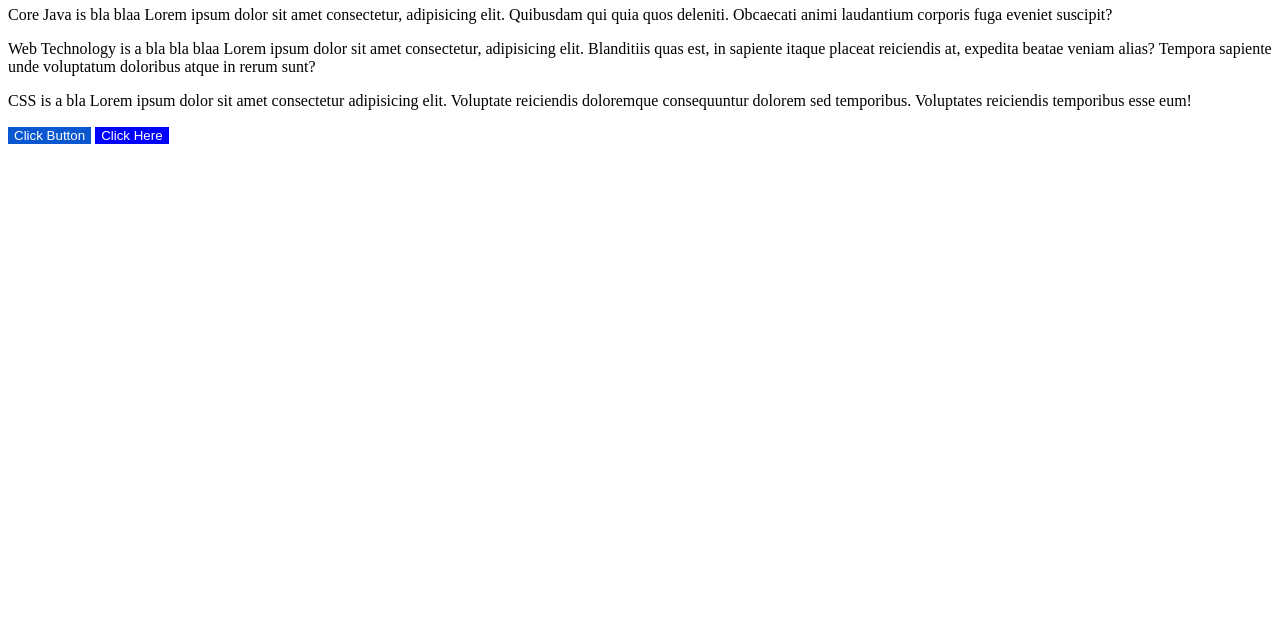
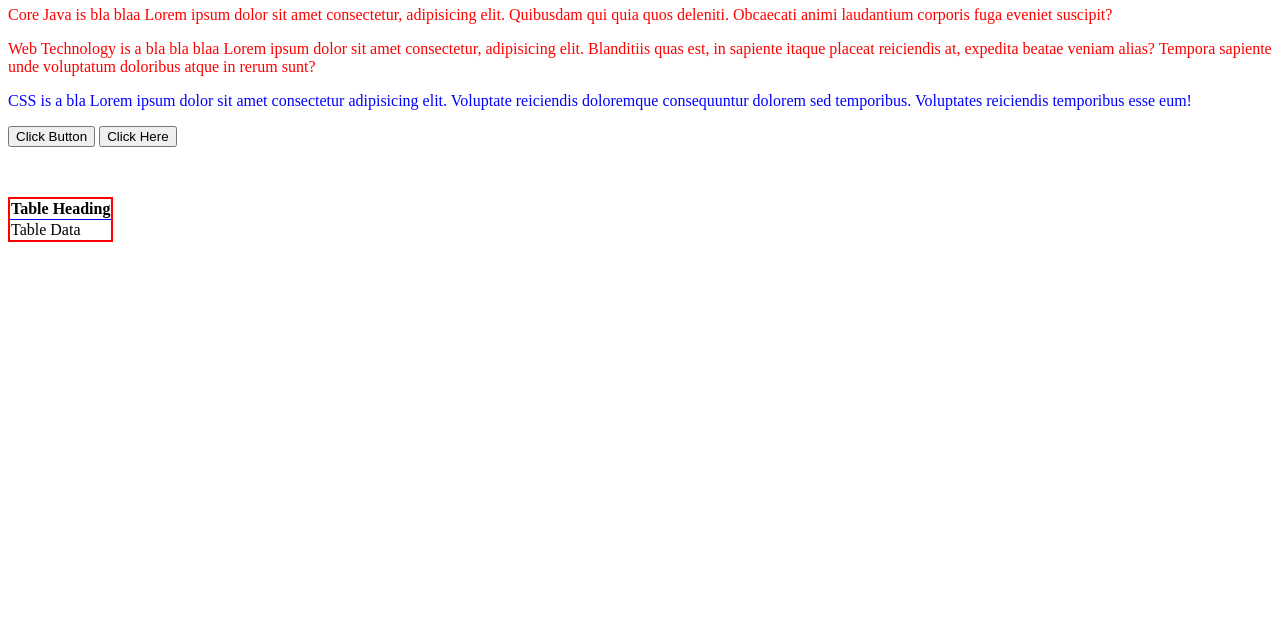
Before and after one commit to mofq786/Web_Technologies, a plain HTML site: page css/selectors/SimpleSelectors.html in a window 1280 px wide. Shown: the part 158-800 px from the top of the page. Drawn offline with Linux system fonts and the light colour scheme.

Commit message:
Added CSS Files on Selectors

```diff
--- /dev/null
+++ b/css/google_logo/GoogleLogo.css
@@ -0,0 +1,22 @@
+*{
+    font-size:65px;
+}
+
+div{
+    float: left;
+}
+.text_royal{
+    color: royalblue;
+}
+.text_red{
+    color: red;
+}
+#text_orange{
+    color: orange;
+}
+#text_green{
+    color: green;
+}
+main{
+    width: fit-content;
+}
--- a/css/selectors/SimpleSelectors.css
+++ b/css/selectors/SimpleSelectors.css
@@ -16,7 +16,7 @@ p{
     background-color: black;
 } */
 
-#core_java{
+/* #core_java{
     color: red;
 }
 #web_technology{
@@ -31,4 +31,23 @@ p{
     color: white;
     background-color: blue;
     border: none;
+} */
+
+.text_red{
+    color: red;
 }
+.text_blue{
+    color: blue;
+}
+
+.table_border{
+    border: 2px solid red;
+    border-collapse: collapse;
+}
+
+th,td{
+    border: 1px solid blue;
+}
+div{
+    height: 50px;
+}
--- a/css/selectors/SimpleSelectors.html
+++ b/css/selectors/SimpleSelectors.html
@@ -13,17 +13,30 @@
     <h1 id="core_java">Core Java</h1>
     <h1 id="web_technology">Web Technology</h1>
 
-    <p>
+    <p class="text_red">
         Core Java is bla blaa Lorem ipsum dolor sit amet consectetur, adipisicing elit. Quibusdam qui quia quos deleniti. Obcaecati animi laudantium corporis fuga eveniet suscipit?
     </p>
-    <p>
+    <p class="text_red">
         Web Technology is a bla bla blaa Lorem ipsum dolor sit amet consectetur, adipisicing elit. Blanditiis quas est, in sapiente itaque placeat reiciendis at, expedita beatae veniam alias? Tempora sapiente unde voluptatum doloribus atque in rerum sunt?
     </p>
-    <p>
+    <p class="text_blue">
         CSS is a bla Lorem ipsum dolor sit amet consectetur adipisicing elit. Voluptate reiciendis doloremque consequuntur dolorem sed temporibus. Voluptates reiciendis temporibus esse eum!
     </p>
     <input type="button" value="Click Button" id="click_button">
     <input type="button" value="Click Here" id="click_here">
 
+    <div>
+
+    </div>
+
+    <table class="table_border">
+        <tr>
+            <th>Table Heading</th>
+        </tr>
+        <tr>
+            <td>Table Data</td>
+        </tr>
+    </table>
+
 </body>
 </html>
```
Also changed, not shown: css/google_logo/GoogleLogo.html (added, +36 -0 lines).
